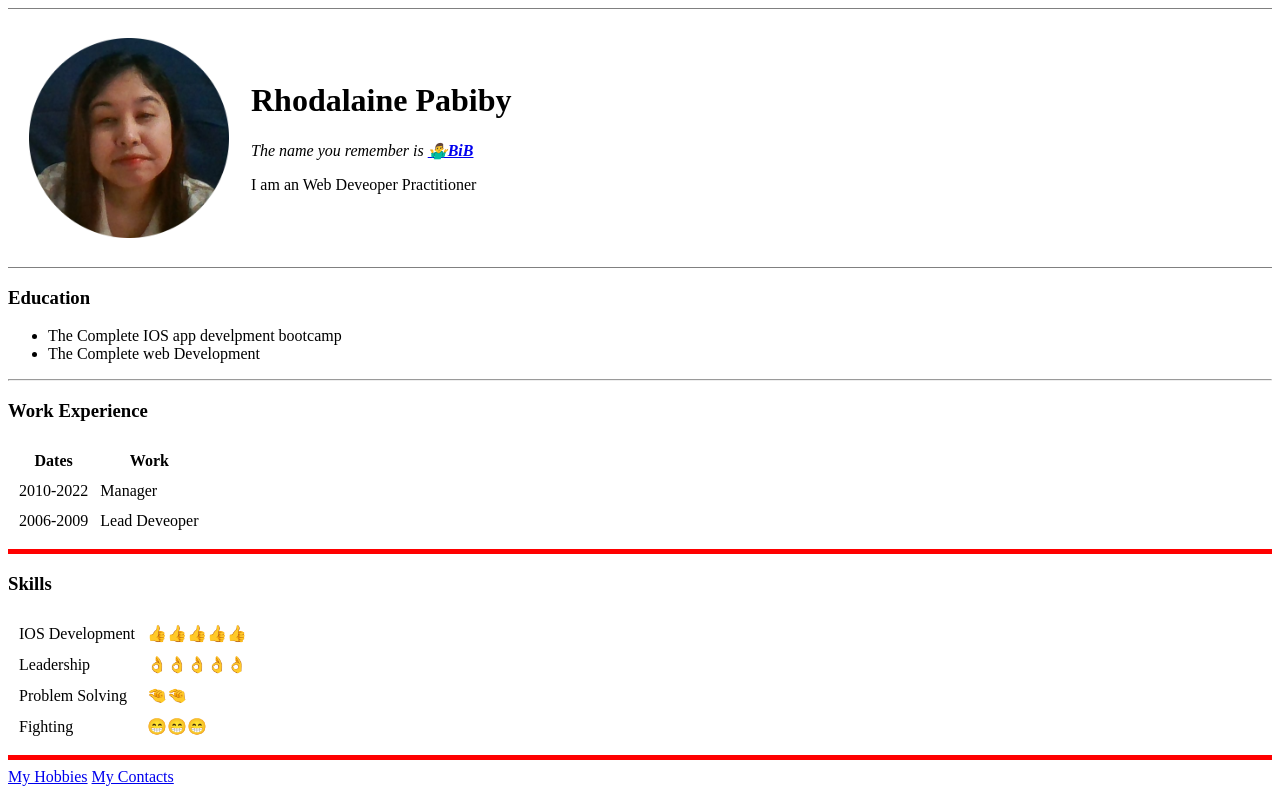
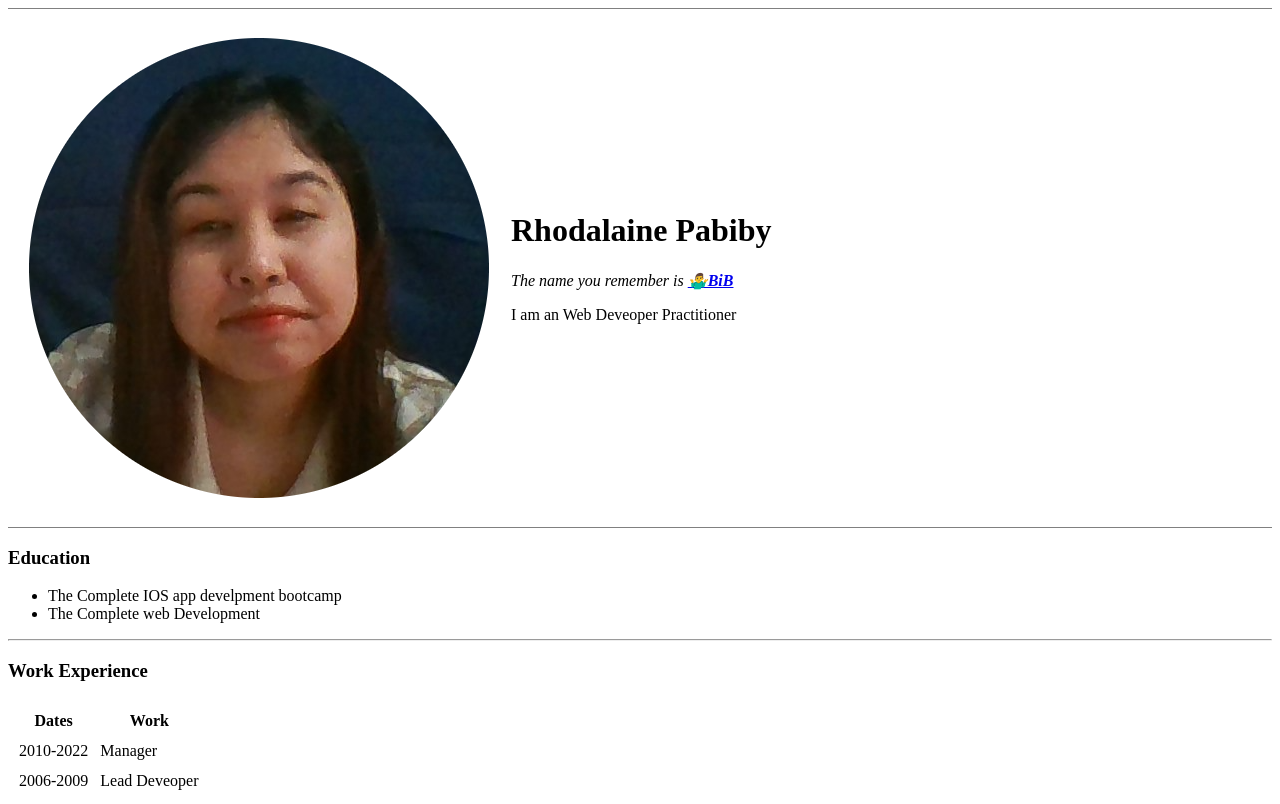
Before and after one commit to Opips/cv, a plain HTML site: page index.html in a window 1280 px wide. Shown: the top 804 px of the page. Drawn offline with Linux system fonts and the light colour scheme.

Commit message:
Update index.html

```diff
--- a/index.html
+++ b/index.html
@@ -8,7 +8,7 @@
   <body>
     <table cellspacing="20" >
       <tr>
-        <td><img src="images/PP.png" alt="Bib" width="200" height="200"></td>
+        <td><img src="images/PP.png" alt="Bib"></td>
         <td><h1>Rhodalaine Pabiby</h1>
            <p><em>The name you remember is <strong><a href="https://www.youtube.com/watch?v=36kPMqsQm60">🤷‍♂️BiB</a></strong></em></p>
            <p> I am an Web Deveoper Practitioner</p></td>
```
